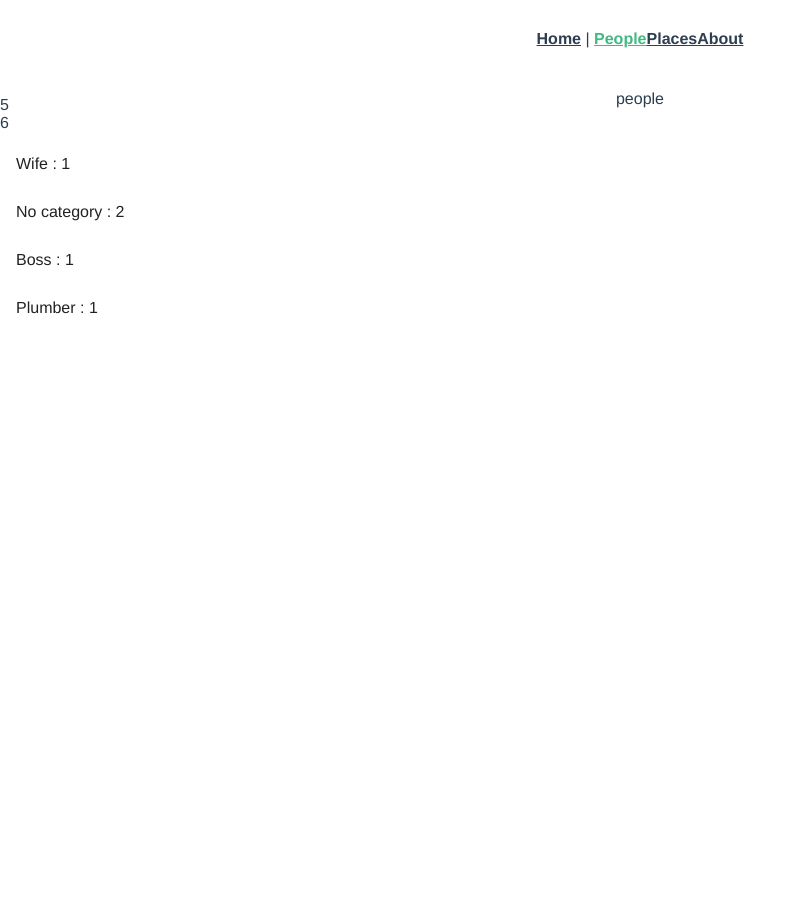
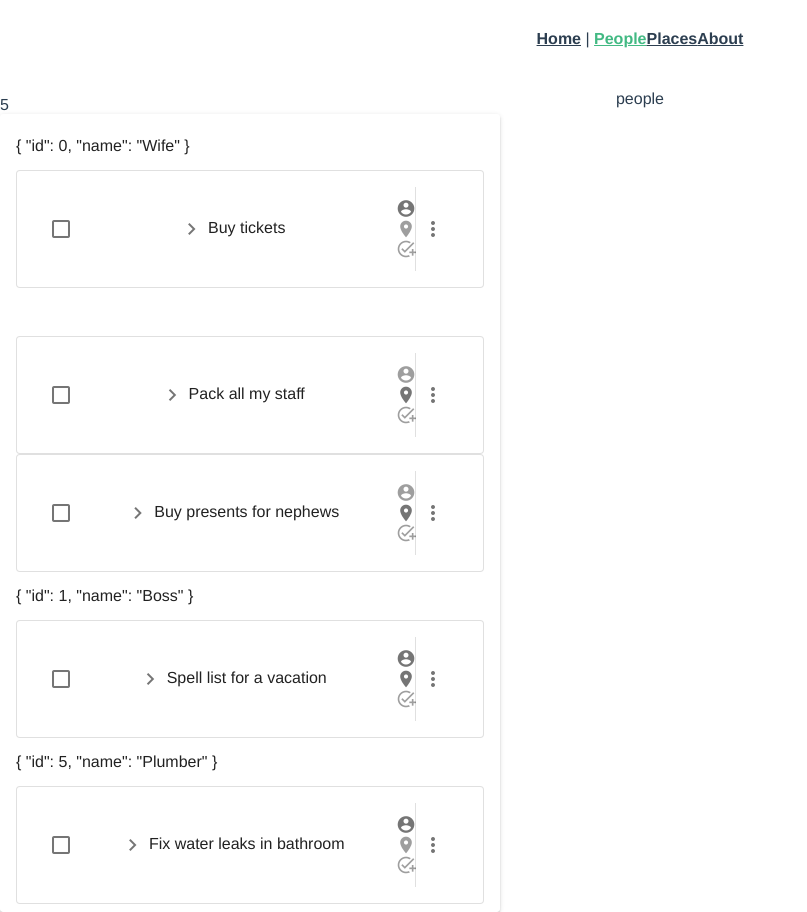
Before and after one commit to Yakhnitsa/vue-todo-app, a Vue app: page /people in a window 1280 px wide. Shown: the whole page, without its empty margins (0-807 px from the left). Before the commit the page ends 800 px from the top, so only its background shows below. Built offline with nearby package versions, Linux system fonts and the light colour scheme.

Commit message:
after refactoring

```diff
--- a/src/components/TodoBoard.vue
+++ b/src/components/TodoBoard.vue
@@ -13,13 +13,17 @@
         </v-list>
 
         <v-list v-else>
-             <v-list-item v-for="todo in todoItems" :key="todo.id">
+            <template v-for="(category,index) in categories" >
+                <v-list-item :key="'cat_' + index">{{category.category}}</v-list-item>
+                <v-list-item v-for="todo in category.items" :key="todo.id">
                     <todo-item
                             @set-active="setTaskActive"
                             :is-active="todo === activeTask"
                             :todo-item="todo">
                     </todo-item>
                 </v-list-item>
+            </template>
+
         </v-list>
     </v-card>
 </template>
@@ -27,17 +31,17 @@
 <script>
     import TodoItem from "@/components/TodoItem";
     // import TestButton from "@/components/TestButton";
-    import {mapGetters,mapActions} from 'vuex';
+    import {mapGetters} from 'vuex';
 
     export default {
         name: "TodoBoard",
         components: {TodoItem},
         props:{
-
+            categories: Array,
+            isLoading: Boolean
         },
         data: () => ({
             activeTask:null,
-            isLoading: true
         }),
         computed:{
             ...mapGetters({
@@ -45,20 +49,12 @@
             }),
         },
         methods:{
-            ...mapActions(['fetchAllTodosAction','fetchPeopleAction','fetchLocationsAction']),
             setTaskActive(todo){
                 this.activeTask = todo;
             }
         },
         mounted(){
-            console.log('Bord created')
-            this.isLoading = true;
-            const p1 = this.fetchAllTodosAction();
-            const p2 = this.fetchPeopleAction();
-            const p3 = this.fetchLocationsAction();
-            Promise.all([p1,p2,p3]).then(() =>{
-                this.isLoading=false;
-            })
+
         }
     }
 </script>
--- a/src/views/People.vue
+++ b/src/views/People.vue
@@ -1,24 +1,31 @@
 <template>
     <v-container fluid>
         people
-        <v-row>{{allTodos.length}}</v-row>
-        <v-row>{{people.length}}</v-row>
+        <v-row>{{allTodos.length}}
+
+        </v-row>
         <v-row>
-            <v-list>
-                <v-list-item v-for="(cat,index) in todoCategories" :key="index">
-                    {{cat.category ? cat.category.name : 'No category'}} : {{cat.items.length}}
-                </v-list-item>
-            </v-list>
+            <todo-board :categories="todoCategories" :is-loading="false"></todo-board>
         </v-row>
+<!--        <v-row>{{people.length}}</v-row>-->
+<!--        <v-row>-->
+<!--            <v-list>-->
+<!--                <v-list-item v-for="(cat,index) in todoCategories" :key="index">-->
+<!--                    {{cat.category ? cat.category.name : 'No category'}} : {{cat.items.length}}-->
+<!--                </v-list-item>-->
+<!--            </v-list>-->
+<!--        </v-row>-->
     </v-container>
 </template>
 
 <script>
     import {mapGetters} from "vuex";
     import {reduceToCategories} from '../plugins/arrayUtils'
+    import TodoBoard from "@/components/TodoBoard";
 
     export default {
         name: "People",
+        components: {TodoBoard},
         computed:{
             ...mapGetters({
                 allTodos: 'getAllTodos',
```
Lines whose indentation alone changed are shown as unchanged.
